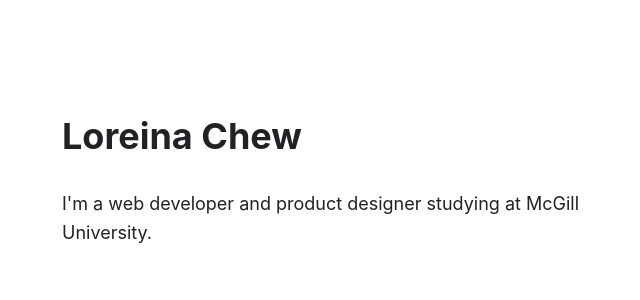
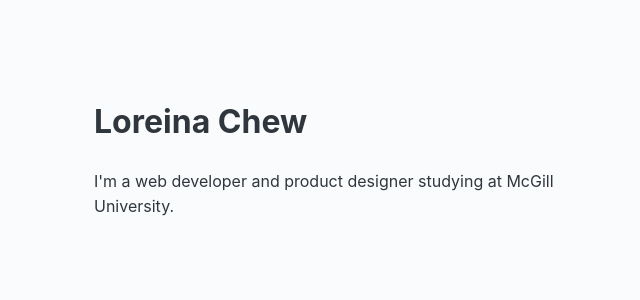
Before and after one commit to loreina/loreina.github.io, a Next.js app: page / in a window 1280 px wide. Shown: the top 300 px of the page, without its empty margins (290-930 px from the left). Built offline with nearby package versions, Linux system fonts and the light colour scheme.

Commit message:
style: add colours to theme

```diff
--- a/styles/global.js
+++ b/styles/global.js
@@ -8,7 +8,8 @@ const globalStyles = css`
     margin: 0;
     font-family: ${theme.fonts.body};
     line-height: 1.6;
-    font-size: 18px;
+    font-size: 16px;
+    background-color: ${theme.colors.gray000};
   }
 
   p,
@@ -18,7 +19,7 @@ const globalStyles = css`
   h4,
   h5,
   h6 {
-    color: ${theme.colors.black};
+    color: ${theme.colors.gray800};
   }
 
   * {
--- a/styles/theme.js
+++ b/styles/theme.js
@@ -1,7 +1,35 @@
 const colors = {
-  blue: '#298cf1',
-  purple: '#725bff',
-  black: '#202225',
+  blueLighter: '#e7e9ff',
+  blueLight: '#dbdeff',
+  blueMedium: '#b6bcff',
+  blue: '#8690ff',
+  blueDark: '#505699',
+  blueDarker: '#282b4d',
+
+  blue: [
+    '#8690ff', // blue
+    '#e7e9ff', // blueLighter
+    '#dbdeff', // blueLight
+    '#b6bcff', // blueMedium
+    '#505699', // blueDark
+    '#282b4d', // blueDarker
+  ],
+
+  weav: [
+    '#f20951', // weav
+    '#fbb5cb',
+  ],
+
+  black: '#24292e',
+
+  gray000: '	#fafbfc',
+  gray100: '#f6f8fa',
+  gray400: '#959da5',
+  gray500: '#6a737d',
+  gray600: '#586069',
+  gray700: '#444d56',
+  gray800: '#2f363d',
+
   white: '#ffffff',
 }
 
```
